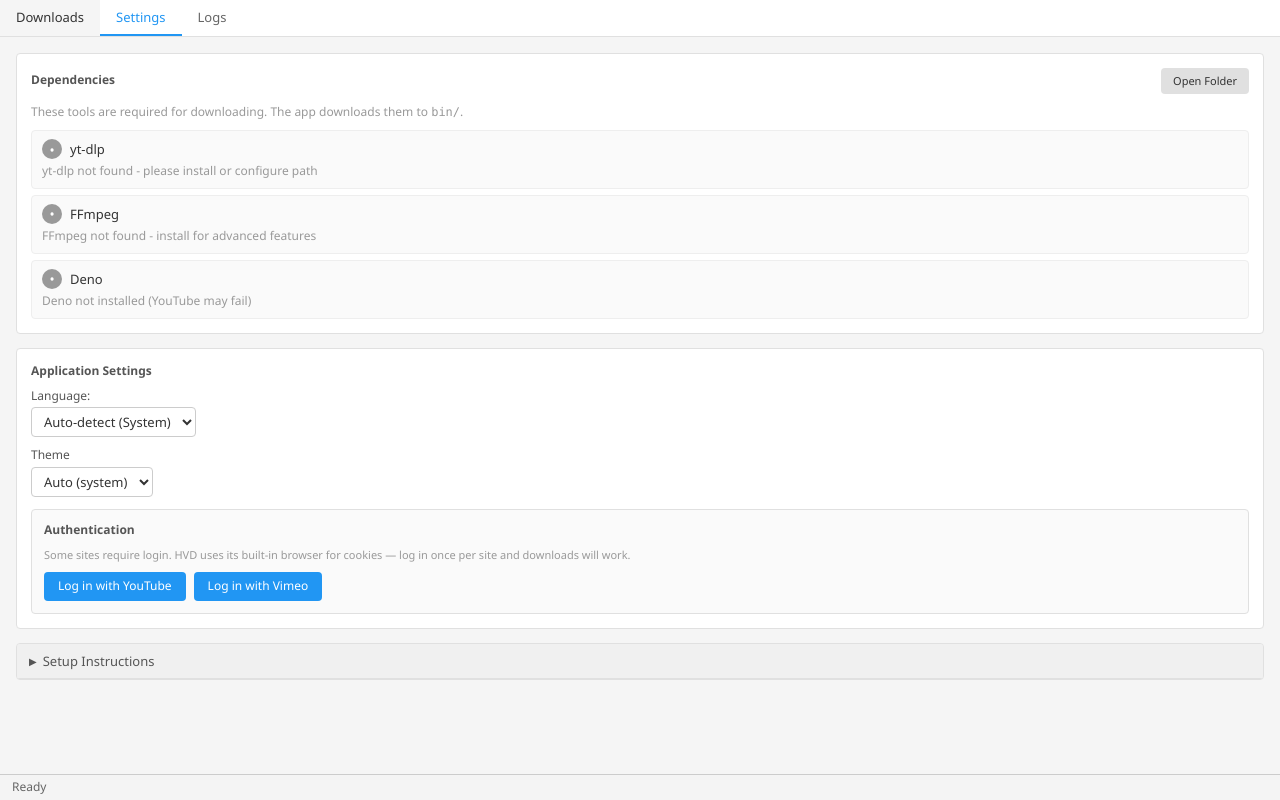
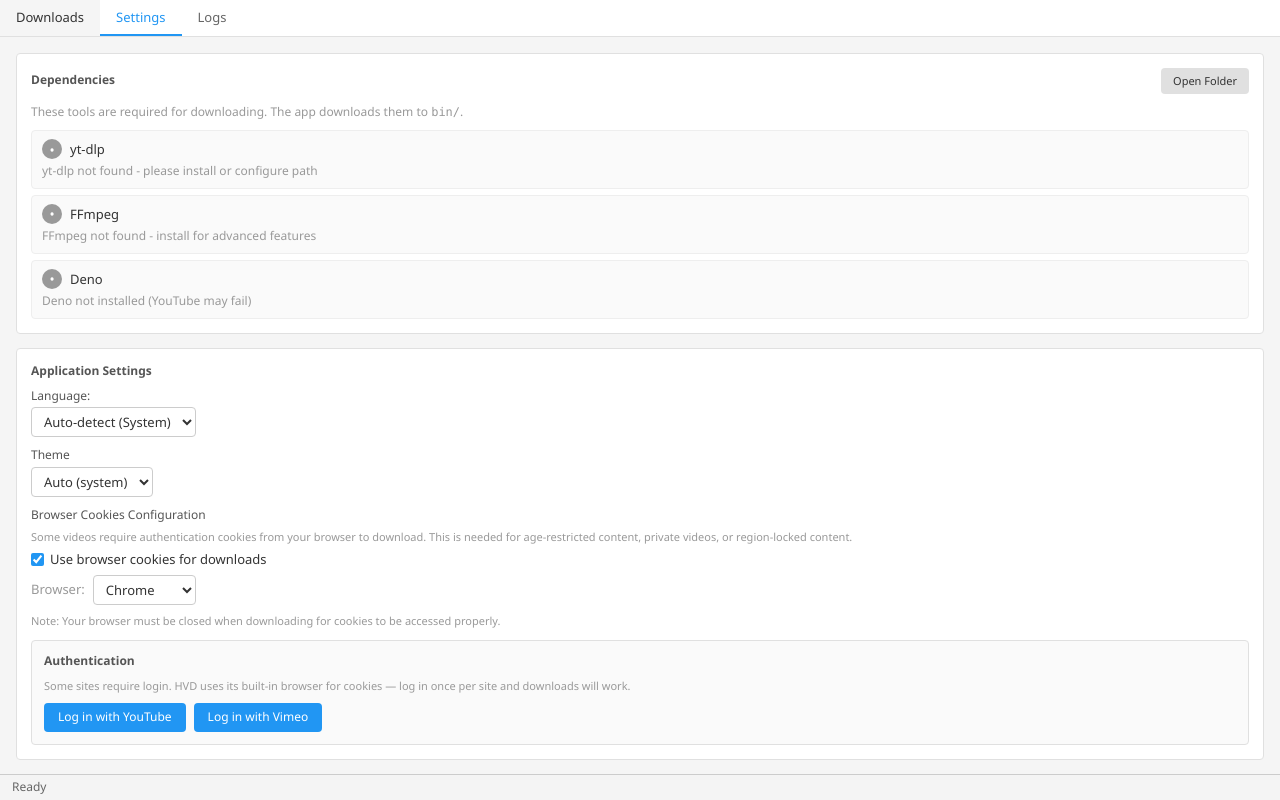
Before and after one commit to coredds/hvd2, a React (Vite) app: page / in a window 1280 px wide. Both pictures are taken after a click on the button "Settings". Built offline with nearby package versions, Linux system fonts and the light colour scheme.

Commit message:
feat: add browser cookie settings controls

```diff
--- a/src/components/tabs/SettingsTab.tsx
+++ b/src/components/tabs/SettingsTab.tsx
@@ -254,6 +254,47 @@ export default function SettingsTab() {
           </select>
         </div>
 
+        <div className="form-row">
+          <div className="form-label">{t('settings.browser.cookies.title')}</div>
+          <div style={{ display: 'flex', flexDirection: 'column', gap: 6 }}>
+            <div className="form-help">{t('settings.browser.cookies.explanation')}</div>
+            <label style={{ display: 'flex', alignItems: 'center', gap: 6, fontSize: 13 }}>
+              <input
+                type="checkbox"
+                checked={prefs['browser.cookies.enabled']}
+                onChange={(e) => {
+                  const enabled = e.target.checked
+                  setPrefs({ 'browser.cookies.enabled': enabled })
+                  window.electronAPI.prefs.set('browser.cookies.enabled', enabled).catch(() => {})
+                }}
+              />
+              {t('settings.browser.cookies.enable')}
+            </label>
+            <div style={{ display: 'flex', alignItems: 'center', gap: 8 }}>
+              <span style={{ fontSize: 13, color: 'var(--text-dim)' }}>{t('settings.browser.cookies.source.label')}</span>
+              <select
+                style={selectStyle}
+                value={prefs['browser.cookies.source']}
+                disabled={!prefs['browser.cookies.enabled']}
+                onChange={(e) => {
+                  const source = e.target.value
+                  setPrefs({ 'browser.cookies.source': source })
+                  window.electronAPI.prefs.set('browser.cookies.source', source).catch(() => {})
+                }}
+              >
+                <option value="chrome">Chrome</option>
+                <option value="brave">Brave</option>
+                <option value="chromium">Chromium</option>
+                <option value="edge">Edge</option>
+                <option value="firefox">Firefox</option>
+                <option value="opera">Opera</option>
+                <option value="vivaldi">Vivaldi</option>
+              </select>
+            </div>
+            <div className="form-help">{t('settings.browser.cookies.note')}</div>
+          </div>
+        </div>
+
         {/* Authentication */}
         <div className="card" style={{ padding: 12, background: 'var(--bg-surface-alt)', marginTop: 12 }}>
           <div className="section-title">{t('settings.auth.title')}</div>
```
